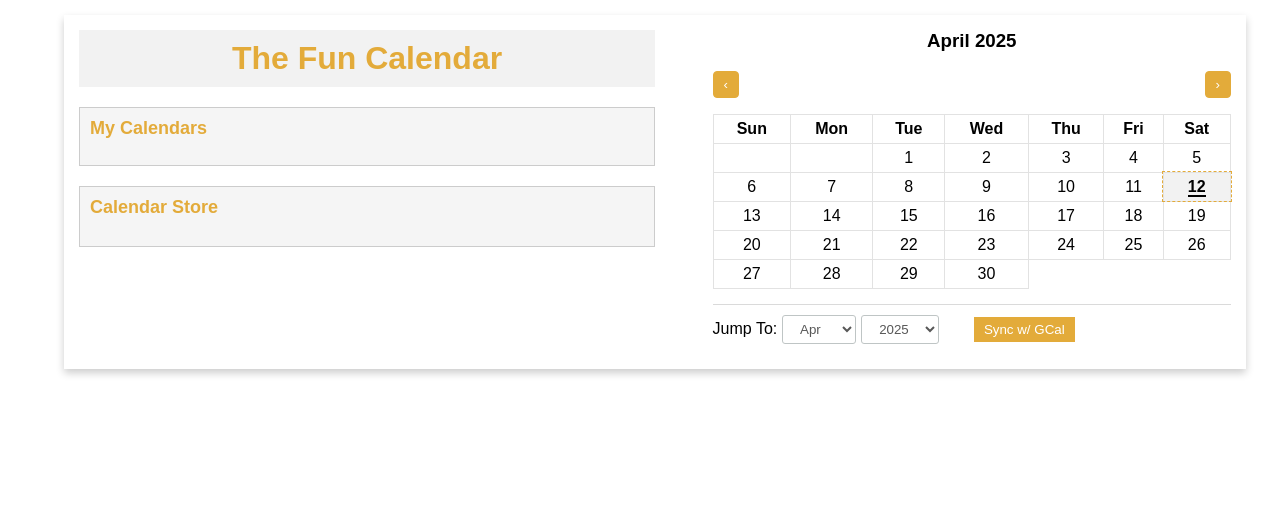
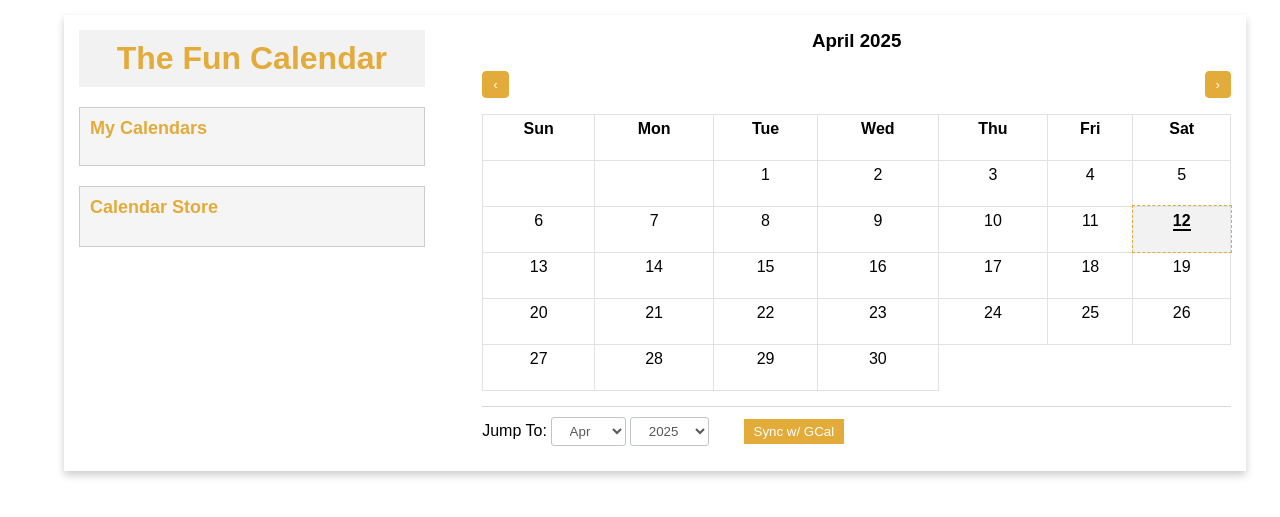
Before and after one commit to prathikr/thefuncalendar, a Flask app: page /dashboard/1 in a window 1280 px wide. Shown: the top 517 px of the page. Run offline with Flask 3, Linux system fonts and the light colour scheme; data comes from the database, SQL or seed files in the repository; both versions use the stored data as it was after the commit; data that the repository does not hold is empty; parts of the project's set-up code (start-up, migrations or seed data) failed here and were passed over.

Commit message:
frontend edits

```diff
--- a/static/dashboard.css
+++ b/static/dashboard.css
@@ -49,11 +49,11 @@ body {
 }
 
 #left {
-    width: 50%;
+    width: 30%;
 }
 
 #right {
-    width: 45%;
+    width: 65%;
 }
 
 #my-calendar h3 {
@@ -186,6 +186,7 @@ body {
 	border: 1px solid #e2e2e2;
 	text-align: center;
 	vertical-align: top;
+	height: 35px;
 }
 
 /* Date picker */
--- a/static/dashboard.js
+++ b/static/dashboard.js
@@ -94,7 +94,7 @@ function displayCalendars() {
     const calendarsByOrg = {};
     for (let i = 0; i < all_calendars.length; i++) {
         const calendar = all_calendars[i];
-        const org = calendar.organization + " - " + calendar.season;
+        const org = calendar.organization;
 
         if (!calendarsByOrg[org]) {
             calendarsByOrg[org] = [];
```
Also changed, not shown: database.db.
